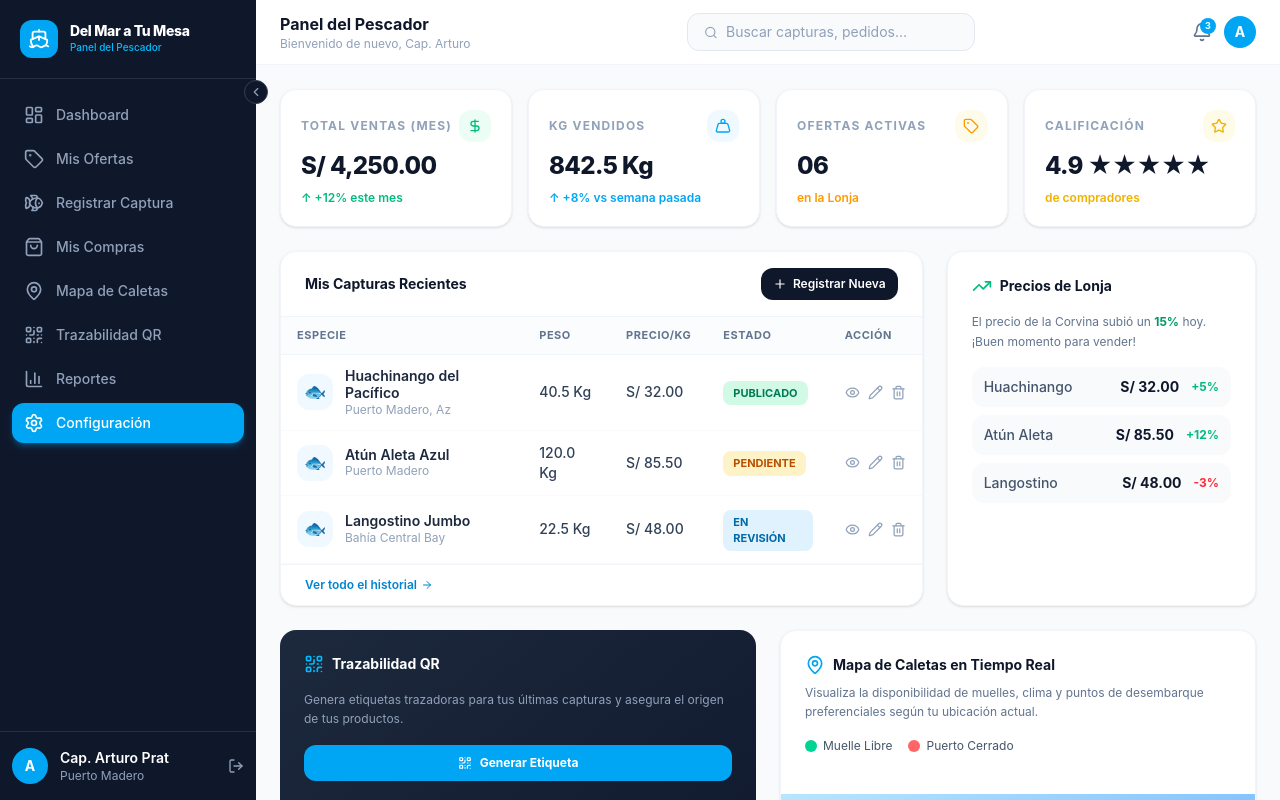
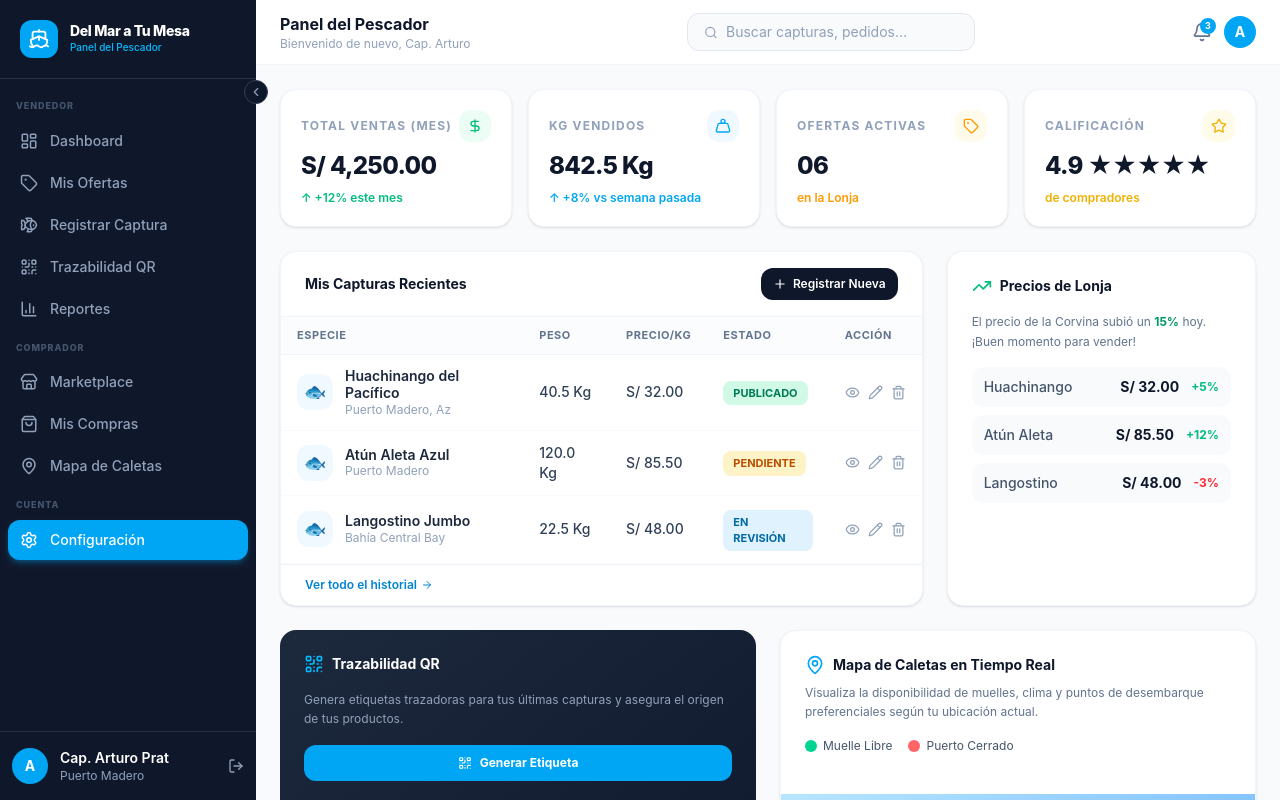
Before and after one commit to Wilmer1404/Del-mar-a-tu-mesa, a React (Vite) app: page /pescador/configuracion in a window 1280 px wide. Built offline with nearby package versions, Linux system fonts and the light colour scheme.

Commit message:
separacion de secciones

```diff
--- a/src/components/dashboard/Sidebar.jsx
+++ b/src/components/dashboard/Sidebar.jsx
@@ -14,17 +14,34 @@ import {
   Bell,
   Ship,
   LogOut,
+  Store,
 } from 'lucide-react';
 
-const NAV_ITEMS = [
+const NAV_SECTIONS = [
+  {
+    label: 'Vendedor',
+    items: [
       { icon: LayoutDashboard, label: 'Dashboard',          path: '/pescador/dashboard' },
       { icon: Tag,             label: 'Mis Ofertas',        path: '/pescador/ofertas' },
       { icon: Fish,            label: 'Registrar Captura',  path: '/pescador/captura' },
-  { icon: ShoppingBag,     label: 'Mis Compras',        path: '/pescador/compras' },
-  { icon: MapPin,          label: 'Mapa de Caletas',    path: '/pescador/mapa' },
       { icon: QrCode,          label: 'Trazabilidad QR',    path: '/pescador/trazabilidad' },
       { icon: BarChart3,       label: 'Reportes',           path: '/pescador/reportes' },
-  { icon: Settings,        label: 'Configuración',      path: '/pescador/configuracion' },
+    ],
+  },
+  {
+    label: 'Comprador',
+    items: [
+      { icon: Store,       label: 'Marketplace',     path: '/pescador/marketplace' },
+      { icon: ShoppingBag, label: 'Mis Compras',     path: '/pescador/compras' },
+      { icon: MapPin,      label: 'Mapa de Caletas', path: '/pescador/mapa' },
+    ],
+  },
+  {
+    label: 'Cuenta',
+    items: [
+      { icon: Settings, label: 'Configuración', path: '/pescador/configuracion' },
+    ],
+  },
 ];
 
 export function Sidebar() {
@@ -51,9 +68,16 @@ export function Sidebar() {
       </div>
 
       {/* Navigation */}
-      <nav className="flex-1 py-4 overflow-y-auto">
-        <ul className="space-y-1 px-3">
-          {NAV_ITEMS.map(({ icon: Icon, label, path }) => {
+      <nav className="flex-1 py-3 overflow-y-auto">
+        {NAV_SECTIONS.map((section) => (
+          <div key={section.label} className="mb-1">
+            {!collapsed && (
+              <p className="text-[9px] font-extrabold text-slate-600 uppercase tracking-widest px-4 py-2">
+                {section.label}
+              </p>
+            )}
+            <ul className="space-y-0.5 px-2">
+              {section.items.map(({ icon: Icon, label, path }) => {
                 const isActive = location.pathname === path;
                 return (
                   <li key={path}>
@@ -66,13 +90,15 @@ export function Sidebar() {
                           : 'text-slate-400 hover:bg-slate-800 hover:text-white'
                       } ${collapsed ? 'justify-center' : ''}`}
                     >
-                  <Icon size={20} className="flex-shrink-0" />
+                      <Icon size={18} className="flex-shrink-0" />
                       {!collapsed && <span>{label}</span>}
                     </Link>
                   </li>
                 );
               })}
             </ul>
+          </div>
+        ))}
       </nav>
 
       {/* User Info */}
```
Lines whose indentation alone changed are shown as unchanged.
